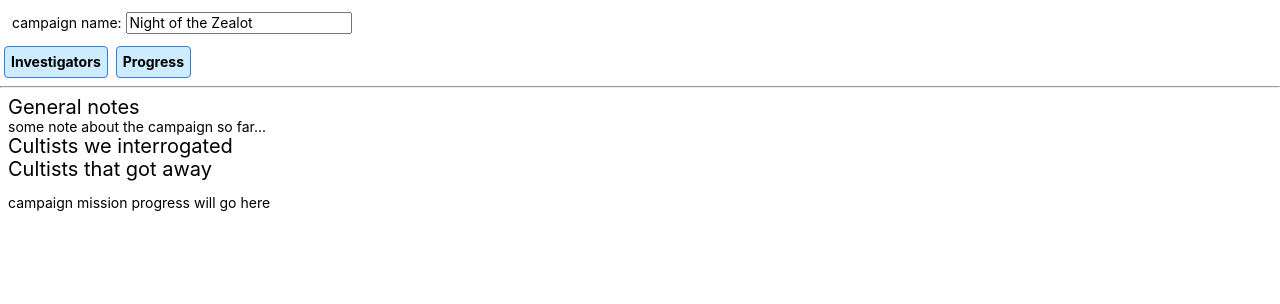
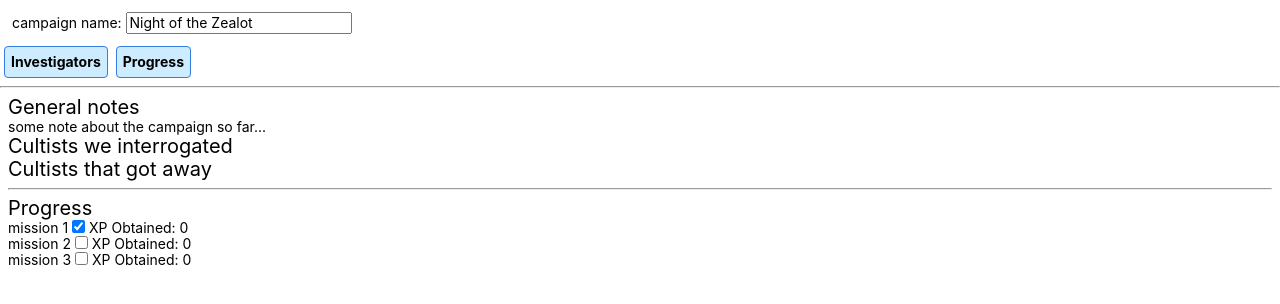
Before and after one commit to skinnybeans/arkham-log, an Angular app: page / in a window 1280 px wide. Both pictures are taken after a click on the button "Progress". Shown: the top 304 px of the page. Built offline with nearby package versions, Linux system fonts and the light colour scheme.

Commit message:
basic display of the mission model

```diff
--- a/src/app/campaign-progress/campaign-progress.component.html
+++ b/src/app/campaign-progress/campaign-progress.component.html
@@ -5,7 +5,13 @@
   </div>
   <div class="f4">Cultists we interrogated</div>
   <div class="f4">Cultists that got away</div>
-  <p>
-    campaign mission progress will go here
-  </p>
+  <hr>
+  <div class="f4">
+    Progress
+  </div>
+  <div *ngFor="let mission of missions">
+    {{mission.name}}
+    <input type="checkbox" [checked]="mission.completed" />
+    XP Obtained: {{mission.experience}}
+  </div>
 </div>
--- a/src/app/campaign-progress/campaign-progress.component.ts
+++ b/src/app/campaign-progress/campaign-progress.component.ts
@@ -13,7 +13,7 @@ export class CampaignProgressComponent implements OnInit {
   notes: string[] = ['some note about the campaign so far...'];
   missions: Mission[] = [
     {name: 'mission 2', completed: false, experience: 0, sequence: 2},
-    {name: 'mission 1', completed: false, experience: 0, sequence: 1},
+    {name: 'mission 1', completed: true, experience: 0, sequence: 1},
     {name: 'mission 3', completed: false, experience: 0, sequence: 3},
   ];
 
```
